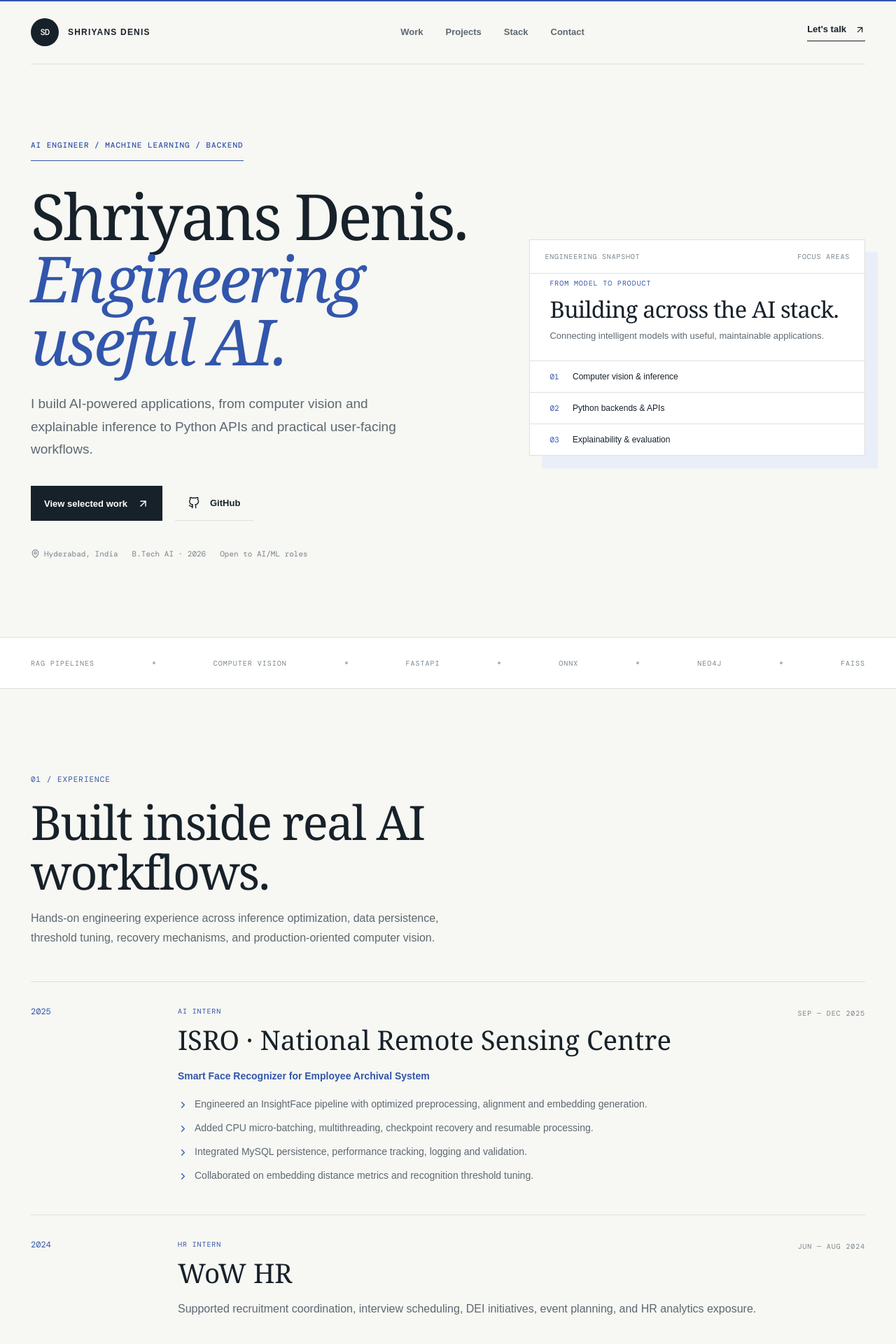
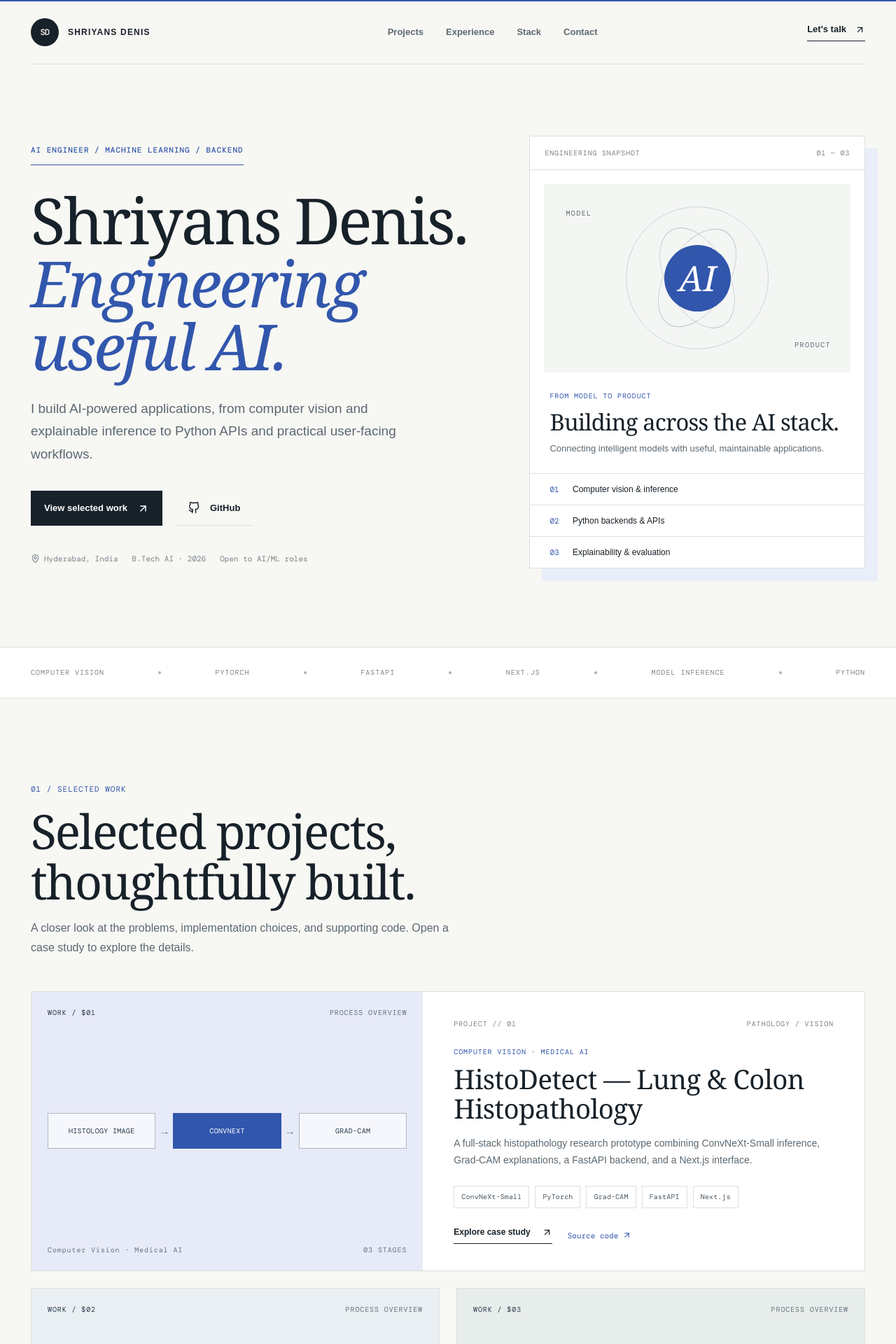
Before and after one commit to Iam-Grim-Reaper/shriyans-portfolio, a React (Vite) app: page / in a window 1280 px wide. Shown: the top 1920 px of the page at 70% size. Built offline with nearby package versions, Linux system fonts and the light colour scheme; a web font is replaced by a local one.

Commit message:
design: reorganize projects and add editorial project process visuals

```diff
--- a/src/main.jsx
+++ b/src/main.jsx
@@ -1,7 +1,7 @@
 import React, { useEffect, useRef, useState } from 'react';
 import { createRoot } from 'react-dom/client';
-import { motion, AnimatePresence, MotionConfig, useScroll, useTransform, useMotionValue, useSpring } from 'motion/react';
-import { ArrowUpRight, Mail, MapPin, Cpu, BrainCircuit, Layers3, Sparkles, Trophy, ChevronRight, X, Target, Wrench, TrendingUp } from 'lucide-react';
+import { motion, AnimatePresence, MotionConfig, useScroll } from 'motion/react';
+import { ArrowUpRight, Mail, MapPin, Sparkles, Trophy, ChevronRight, X, Target, Wrench, TrendingUp } from 'lucide-react';
 import { projects, skills } from './data/portfolio.js';
 import './styles.css';
 
@@ -29,46 +29,8 @@ const SectionTitle = ({kicker, title, copy}) => (
   </motion.div>
 );
 
-function Magnetic({ children, strength = 18, className, ...rest }) {
-  const ref = useRef(null);
-  const x = useMotionValue(0);
-  const y = useMotionValue(0);
-  const sx = useSpring(x, { stiffness: 250, damping: 18, mass: .4 });
-  const sy = useSpring(y, { stiffness: 250, damping: 18, mass: .4 });
-
-  const onMove = (e) => {
-    const el = ref.current;
-    if (!el) return;
-    const r = el.getBoundingClientRect();
-    x.set(((e.clientX - r.left) / r.width - .5) * strength);
-    y.set(((e.clientY - r.top) / r.height - .5) * strength);
-  };
-  const onLeave = () => { x.set(0); y.set(0); };
-
-  return (
-    <motion.a ref={ref} onMouseMove={onMove} onMouseLeave={onLeave} className={className} style={{ x: sx, y: sy }} {...rest}>
-      {children}
-    </motion.a>
-  );
-}
-
-function CursorGlow() {
-  const x = useMotionValue(-200);
-  const y = useMotionValue(-200);
-  const sx = useSpring(x, { stiffness: 140, damping: 22, mass: .5 });
-  const sy = useSpring(y, { stiffness: 140, damping: 22, mass: .5 });
-  const [active, setActive] = useState(false);
-
-  useEffect(() => {
-    const finePointer = window.matchMedia('(pointer: fine)').matches;
-    if (!finePointer) return;
-    const move = (e) => { x.set(e.clientX); y.set(e.clientY); if (!active) setActive(true); };
-    window.addEventListener('pointermove', move);
-    return () => window.removeEventListener('pointermove', move);
-  }, [active, x, y]);
-
-  if (!active) return null;
-  return <motion.div className="cursor-glow" style={{ left: sx, top: sy }} />;
+function Magnetic({ children, className, strength: _strength, ...rest }) {
+  return <a className={className} {...rest}>{children}</a>;
 }
 
 function ScrollProgress() {
@@ -145,13 +107,8 @@ function ProjectModal({ project, onClose }) {
 }
 
 function Hero() {
-  const ref = useRef(null);
-  const { scrollYProgress } = useScroll({ target: ref, offset: ['start start', 'end start'] });
-  const panelY = useTransform(scrollYProgress, [0, 1], [0, 90]);
-  const panelOpacity = useTransform(scrollYProgress, [0, .8], [1, 0]);
-
   return (
-    <section ref={ref} className="hero wrap">
+    <section className="hero wrap">
       <motion.div initial={{opacity:0,y:14}} animate={{opacity:1,y:0}} transition={{duration:.55}} className="hero-left">
         <div className="status">AI ENGINEER / MACHINE LEARNING / BACKEND</div>
         <h1>Shriyans Denis.<br/><em>Engineering useful AI.</em></h1>
@@ -162,8 +119,13 @@ function Hero() {
         </div>
         <div className="meta-row"><span><MapPin size={14}/> Hyderabad, India</span><span>B.Tech AI · 2026</span><span>Open to AI/ML roles</span></div>
       </motion.div>
-      <motion.div style={{ y: panelY, opacity: panelOpacity }} initial={{opacity:0,scale:.96}} animate={{opacity:1,scale:1}} transition={{duration:.7,delay:.08}} className="hero-panel">
-        <div className="panel-top"><span>ENGINEERING SNAPSHOT</span><span>FOCUS AREAS</span></div>
+      <aside className="hero-panel" aria-label="Engineering focus areas">
+        <div className="panel-top"><span>ENGINEERING SNAPSHOT</span><span>01 — 03</span></div>
+        <div className="panel-graphic" aria-hidden="true">
+          <span className="graphic-label top">MODEL</span>
+          <div className="graphic-orbit"><div className="graphic-core">AI</div></div>
+          <span className="graphic-label bottom">PRODUCT</span>
+        </div>
         <div className="panel-summary">
           <div className="small-label">FROM MODEL TO PRODUCT</div>
           <h2>Building across the AI stack.</h2>
@@ -174,13 +136,31 @@ function Hero() {
           <div><span>02</span> Python backends &amp; APIs</div>
           <div><span>03</span> Explainability &amp; evaluation</div>
         </div>
-        <div className="panel-metrics">
-          <div><strong>8.01</strong><span>CGPA / 10</span></div>
-          <div><strong>ISRO</strong><span>AI Internship</span></div>
-          <div><strong>2×</strong><span>Flagship CV Projects</span></div>
-        </div>
-      </motion.div>
+        </aside>
     </section>
+  );
+}
+
+function ProjectVisual({ project }) {
+  const flows = {
+    '01': ['Histology image', 'ConvNeXt', 'Grad-CAM'],
+    '02': ['Chest X-ray', 'EfficientNet', 'Prediction'],
+    '03': ['Image archive', 'Face vectors', 'Matching'],
+  };
+  const steps = flows[project.num] ?? [];
+  return (
+    <div className={`project-visual visual-${project.num}`}>
+      <div className="visual-topline"><span>WORK / ${''}{project.num}</span><span>PROCESS OVERVIEW</span></div>
+      <div className="diagram-flow" role="img" aria-label={steps.join(' to ')}>
+        {steps.map((step, index) => (
+          <React.Fragment key={step}>
+            {index > 0 && <span className="diagram-arrow" aria-hidden="true">→</span>}
+            <span className={`diagram-node ${index === 1 ? 'active' : ''}`}>{step}</span>
+          </React.Fragment>
+        ))}
+      </div>
+      <div className="visual-bottomline"><span>{project.label}</span><span>0{steps.length} STAGES</span></div>
+    </div>
   );
 }
 
@@ -191,11 +171,10 @@ function App(){
     <a className="skip-link" href="#top">Skip to main content</a>
     <div className="noise" aria-hidden="true" />
     <ScrollProgress />
-    <CursorGlow />
     <header className="nav wrap">
       <a className="brand" href="#top"><span>SD</span><b>SHRIYANS DENIS</b></a>
       <nav aria-label="Main navigation">
-        <a href="#work">Work</a><a href="#projects">Projects</a><a href="#skills">Stack</a><a href="#contact">Contact</a>
+        <a href="#projects">Projects</a><a href="#work">Experience</a><a href="#skills">Stack</a><a href="#contact">Contact</a>
       </nav>
       <Magnetic className="nav-cta" href="mailto:shriyansdoespython@gmail.com">Let's talk <ArrowUpRight size={15}/></Magnetic>
     </header>
@@ -204,11 +183,40 @@ function App(){
       <Hero />
 
       <section className="signal-bar">
-        <div className="wrap signal-inner"><span>RAG PIPELINES</span><i/> <span>COMPUTER VISION</span><i/> <span>FASTAPI</span><i/> <span>ONNX</span><i/> <span>NEO4J</span><i/> <span>FAISS</span></div>
+        <div className="wrap signal-inner"><span>COMPUTER VISION</span><i/><span>PYTORCH</span><i/><span>FASTAPI</span><i/><span>NEXT.JS</span><i/><span>MODEL INFERENCE</span><i/><span>PYTHON</span></div>
+      </section>
+
+      <section id="projects" className="section wrap">
+        <SectionTitle kicker="01 / SELECTED WORK" title="Selected projects, thoughtfully built." copy="A closer look at the problems, implementation choices, and supporting code. Open a case study to explore the details." />
+        <div className="projects-grid">
+          {projects.map((p,idx)=><motion.article
+            key={p.num}
+            className="project-card"
+            initial={{opacity:0,y:12}}
+            whileInView={{opacity:1,y:0}}
+            viewport={{once:true}}
+            transition={{duration:.35,delay:idx*.07}}
+          >
+            <ProjectVisual project={p} />
+            <div className="project-content">
+            <div className="project-top"><span>PROJECT // {p.num}</span><span>{p.accent}</span></div>
+            <div className="project-label">{p.label}</div>
+            <h3>{p.title}</h3>
+            <p>{p.copy}</p>
+            <div className="tags">{p.stack.map(s=><span key={s}>{s}</span>)}</div>
+            <div className="project-footer">
+              <button type="button" className="project-open" onClick={() => setOpenProject(p)} aria-label={`Read case study: ${p.title}`}>Explore case study <ArrowUpRight size={15}/></button>
+              {p.repoUrl
+                ? <a className="project-source" href={p.repoUrl} target="_blank" rel="noopener noreferrer">Source code <ArrowUpRight size={13}/></a>
+                : <span className="project-private">Internship project</span>}
+            </div>
+            </div>
+          </motion.article>)}
+        </div>
       </section>
 
       <section id="work" className="section wrap">
-        <SectionTitle kicker="01 / EXPERIENCE" title="Built inside real AI workflows." copy="Hands-on engineering experience across inference optimization, data persistence, threshold tuning, recovery mechanisms, and production-oriented computer vision." />
+        <SectionTitle kicker="02 / EXPERIENCE" title="Learning by building in real environments." copy="Practical engineering experience across computer vision, model optimization, data persistence, and reliable inference workflows." />
         <motion.div className="experience-card" initial={{opacity:0,y:16}} whileInView={{opacity:1,y:0}} viewport={{once:true, margin:'-60px'}} transition={{duration:.5}}>
           <div className="exp-index">2025</div>
           <div className="exp-main">
@@ -229,29 +237,6 @@ function App(){
             <p className="muted-copy">Supported recruitment coordination, interview scheduling, DEI initiatives, event planning, and HR analytics exposure.</p>
           </div>
         </motion.div>
-      </section>
-
-      <section id="projects" className="section wrap">
-        <SectionTitle kicker="02 / SELECTED PROJECTS" title="AI projects with deployment thinking." copy="A closer look at the problems, implementation choices, and supporting code. Open a case study to explore the details." />
-        <div className="projects-grid">
-          {projects.map((p,idx)=><motion.article
-            key={p.num}
-            className="project-card"
-            initial={{opacity:0,y:16}}
-            whileInView={{opacity:1,y:0}}
-            viewport={{once:true}}
-            transition={{delay:idx*.08}}
-            whileHover={{y:-6}}
-          >
-            <div className="project-top"><span>PROJECT // {p.num}</span><span>{p.accent}</span></div>
-            <div className="project-icon">{idx===0?<BrainCircuit/>:idx===1?<Cpu/>:<Layers3/>}</div>
-            <div className="project-label">{p.label}</div>
-            <h3>{p.title}</h3>
-            <p>{p.copy}</p>
-            <div className="tags">{p.stack.map(s=><span key={s}>{s}</span>)}</div>
-            <button type="button" className="project-open" onClick={() => setOpenProject(p)} aria-label={`Read case study: ${p.title}`}>Read case study <ArrowUpRight size={15}/></button>
-          </motion.article>)}
-        </div>
       </section>
 
       <section id="skills" className="section wrap">
@@ -287,7 +272,7 @@ function App(){
         </div>
       </section>
     </main>
-    <footer className="wrap footer"><span>© 2026 Shriyans Denis</span><span>BUILT FOR AI ENGINEERING // PORTFOLIO v2.0</span></footer>
+    <footer className="wrap footer"><span>© 2026 Shriyans Denis</span><span>AI ENGINEERING · SELECTED WORK</span></footer>
 
     <AnimatePresence>
       {openProject && <ProjectModal project={openProject} onClose={() => setOpenProject(null)} />}
```
